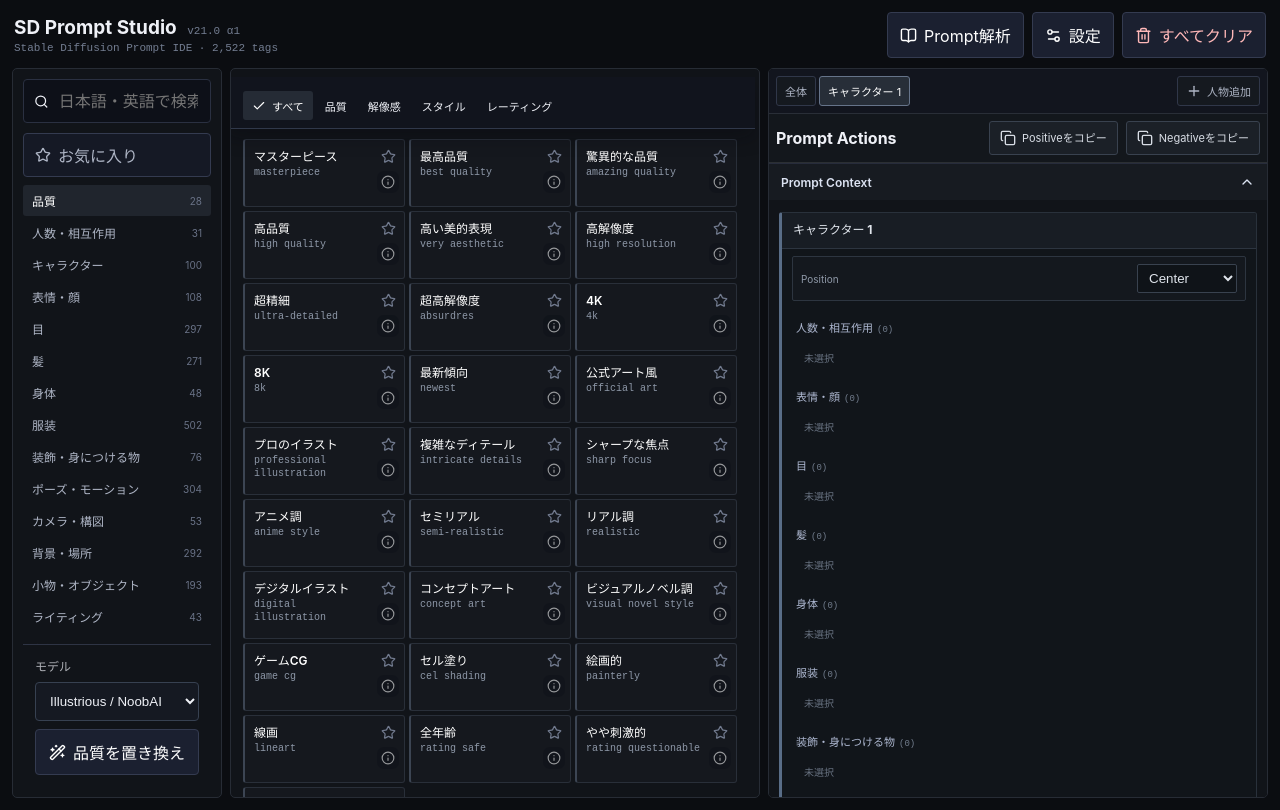
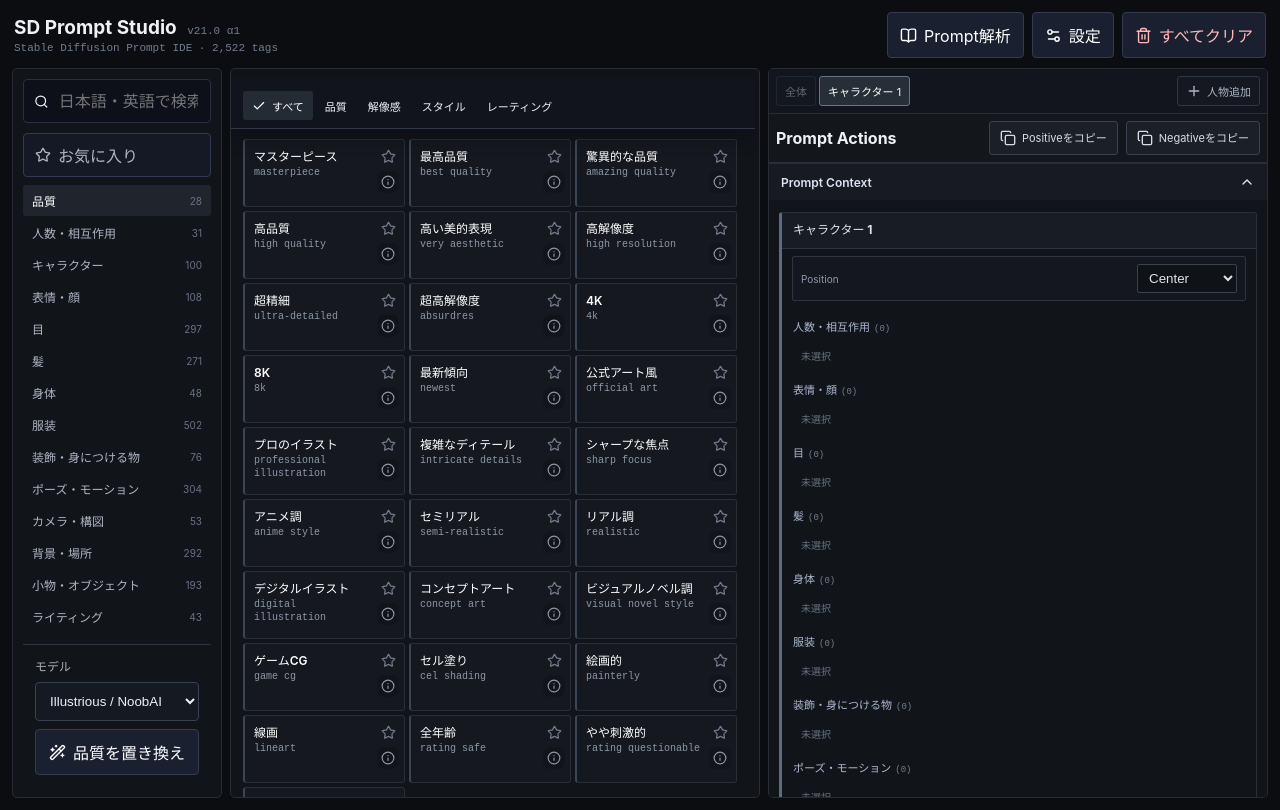
Before and after one commit to whatrune/sd-prompt-studio, a React (Vite) app: page / in a window 1280 px wide. Built offline with nearby package versions, Linux system fonts and the light colour scheme; the HTML template or start-up script is replaced by a standard one.

Commit message:
fix(ui): clarify Prompt Context controls

```diff
--- a/src/App.tsx
+++ b/src/App.tsx
@@ -362,7 +362,7 @@ export default function App() {
       </section>
 
       <aside className="preview panel">
-        <div className="block-tabs"><button className={store.activeLayer==='scene'?'active':''} onClick={()=>store.setActiveLayer('scene')}>{t('overview',locale)}</button>{store.blocks.map(b=><button key={b.id} className={store.activeLayer==='subject'&&b.id===store.activeBlockId?'active':''} onClick={()=>store.setActiveBlock(b.id)}>{getCategoryLabel('character',locale)} {b.subjectNumber??1}{store.blocks.length>1&&<X size={13} onClick={e=>{e.stopPropagation();store.removeBlock(b.id)}}/>}</button>)}<button className="add-block" onClick={store.addBlock}><Plus size={16}/>{t('addSubject',locale)}</button></div>
+        <div className="block-tabs"><button className={store.activeLayer==='scene'?'active':''} disabled={store.activeLayer!=='scene'} onClick={()=>store.setActiveLayer('scene')}>{t('overview',locale)}</button>{store.blocks.map(b=><button key={b.id} className={store.activeLayer==='subject'&&b.id===store.activeBlockId?'active':''} disabled={store.activeLayer==='subject'&&b.id!==store.activeBlockId} onClick={()=>store.setActiveBlock(b.id)}>{getCategoryLabel('character',locale)} {b.subjectNumber??1}{store.blocks.length>1&&<X size={13} onClick={e=>{e.stopPropagation();store.removeBlock(b.id)}}/>}</button>)}<button className="add-block" onClick={store.addBlock}><Plus size={16}/>{t('addSubject',locale)}</button></div>
         <section className="prompt-actions"><strong>Prompt Actions</strong><button onClick={copyPrompt}><Copy size={16}/>{copied?'コピー済み':'Positiveをコピー'}</button><button onClick={async()=>{const ok=await copyText(store.negative);if(ok){setCopied(true);setTimeout(()=>setCopied(false),1400)}}}><Copy size={16}/>{copied?'コピー済み':'Negativeをコピー'}</button></section>
         <section className={`preview-section ${selectedCollapsed?'collapsed':''}`}>
           <button className="preview-section-toggle" onClick={()=>setSelectedCollapsed(v=>!v)} aria-expanded={!selectedCollapsed}>
--- a/src/styles.css
+++ b/src/styles.css
@@ -638,3 +638,11 @@ body{background:#0b0d11}
 .selected-outline .selected-chips{gap:6px;padding:0 4px 2px}
 .selected-layer.inactive>.selected-group{cursor:default}
 .selected-layer.inactive>.selected-group:hover{border-color:transparent;background:transparent}
+
+/* v21.10: interaction-aware tabs and tighter Context groups */
+.block-tabs button:disabled{opacity:.5;cursor:default}
+.block-tabs button:disabled:hover{border-color:#303749;background:#15191f;color:#aeb5c5}
+.selected-layer>.selected-group{margin:1px 4px;padding:2px 3px 3px}
+.selected-group-head>button{min-height:23px;padding:2px 3px}
+.selected-outline .selected-chips{padding:0 3px 1px}
+.tag-card:hover .tag-main small{display:none}
```
